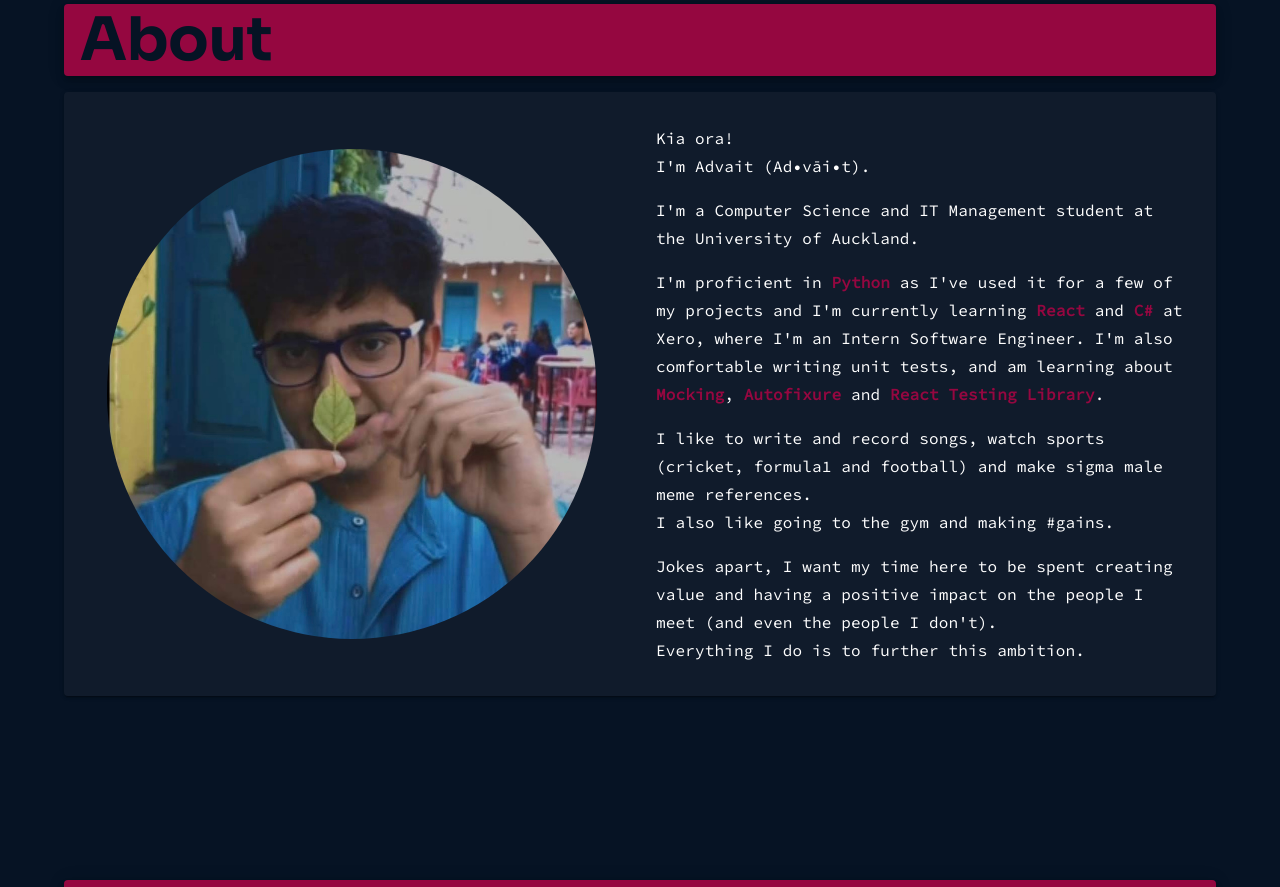
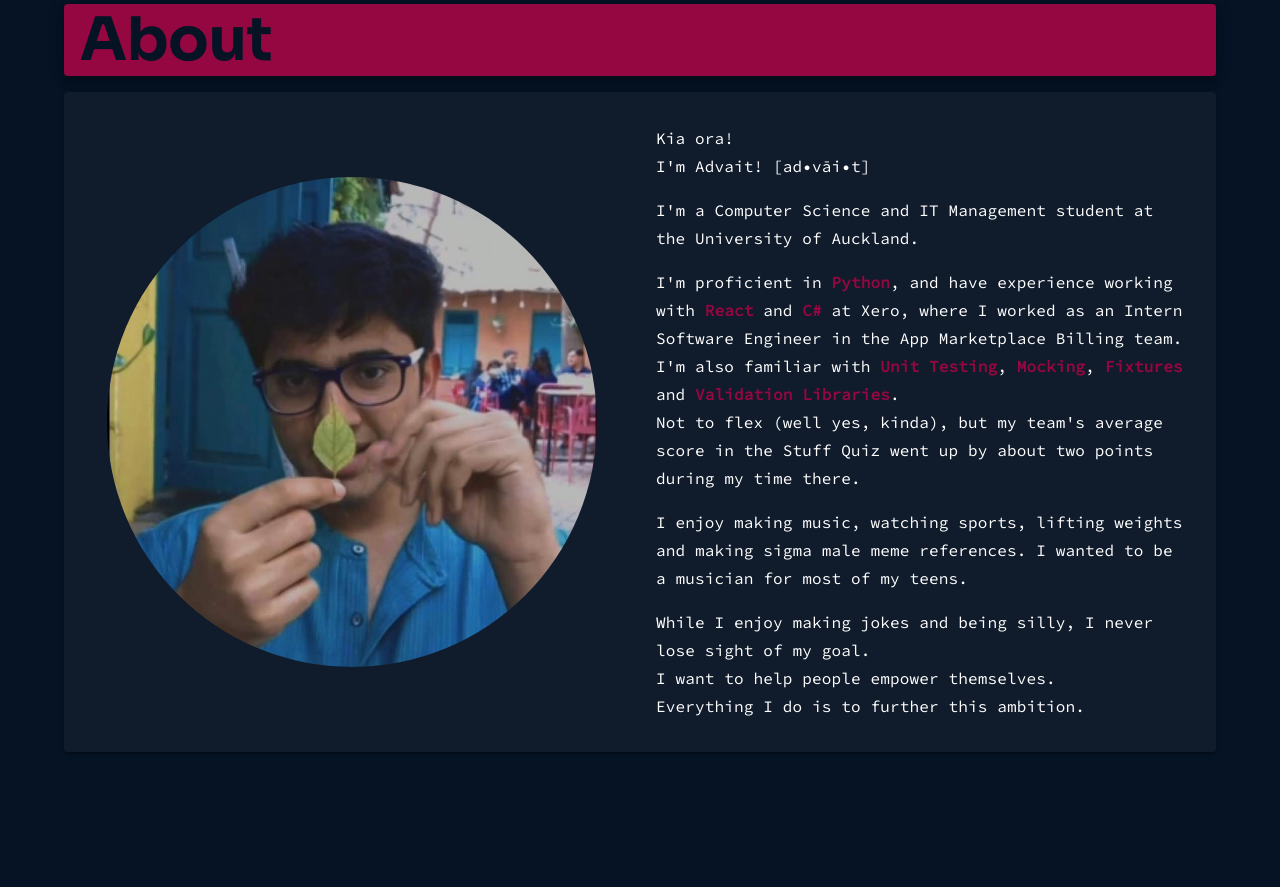
Before and after one commit to advait-rao/Advait, a React (Create React App) app: page / in a window 1280 px wide. Shown: the part 860-1747 px from the top of the page. Built offline with nearby package versions, Linux system fonts and the light colour scheme.

Commit message:
Updated about section

```diff
--- a/src/components/AboutCard.jsx
+++ b/src/components/AboutCard.jsx
@@ -47,7 +47,7 @@ const AboutCard = (props) => {
                         >
                             <p>
                                 Kia ora! <br />
-                                I'm Advait (Ad•vāi•t).
+                                I'm Advait! [ad•vāi•t]
                             </p>
                             <p>
                                 I'm a Computer Science and IT Management student
@@ -55,27 +55,30 @@ const AboutCard = (props) => {
                             </p>
                             <p>
                                 I'm proficient in{' '}
-                                <b className='accent'>Python</b> as I've used it
-                                for a few of my projects and I'm currently
-                                learning <b className='accent'>React</b> and{' '}
-                                <b className='accent'>C#</b> at Xero, where I'm
-                                an Intern Software Engineer. I'm also
-                                comfortable writing unit tests, and am learning
-                                about <b className='accent'>Mocking</b>,{' '}
-                                <b className='accent'>Autofixure</b> and{' '}
-                                <b className='accent'>React Testing Library</b>.
+                                <b className='accent'>Python</b>, and have
+                                experience working with{' '}
+                                <b className='accent'>React</b> and{' '}
+                                <b className='accent'>C#</b> at Xero, where I
+                                worked as an Intern Software Engineer in the App
+                                Marketplace Billing team. I'm also familiar with{' '}
+                                <b className='accent'>Unit Testing</b>,{' '}
+                                <b className='accent'>Mocking</b>,{' '}
+                                <b className='accent'>Fixtures</b> and{' '}
+                                <b className='accent'>Validation Libraries</b>.
+                                <br />
+                                Not to flex (well yes, kinda), but my team's
+                                average score in the Stuff Quiz went up by about
+                                two points during my time there.
                             </p>
                             <p>
-                                I like to write and record songs, watch sports
-                                (cricket, formula1 and football) and make sigma
-                                male meme references. <br /> I also like going
-                                to the gym and making #gains.
+                                I enjoy making music, watching sports, lifting
+                                weights and making sigma male meme references. I
+                                wanted to be a musician for most of my teens.
                             </p>
                             <p>
-                                Jokes apart, I want my time here to be spent
-                                creating value and having a positive impact on
-                                the people I meet (and even the people I don't).{' '}
-                                <br />
+                                While I enjoy making jokes and being silly, I
+                                never lose sight of my goal. <br />
+                                I want to help people empower themselves. <br />
                                 Everything I do is to further this ambition.
                             </p>
                         </Typography>
```
